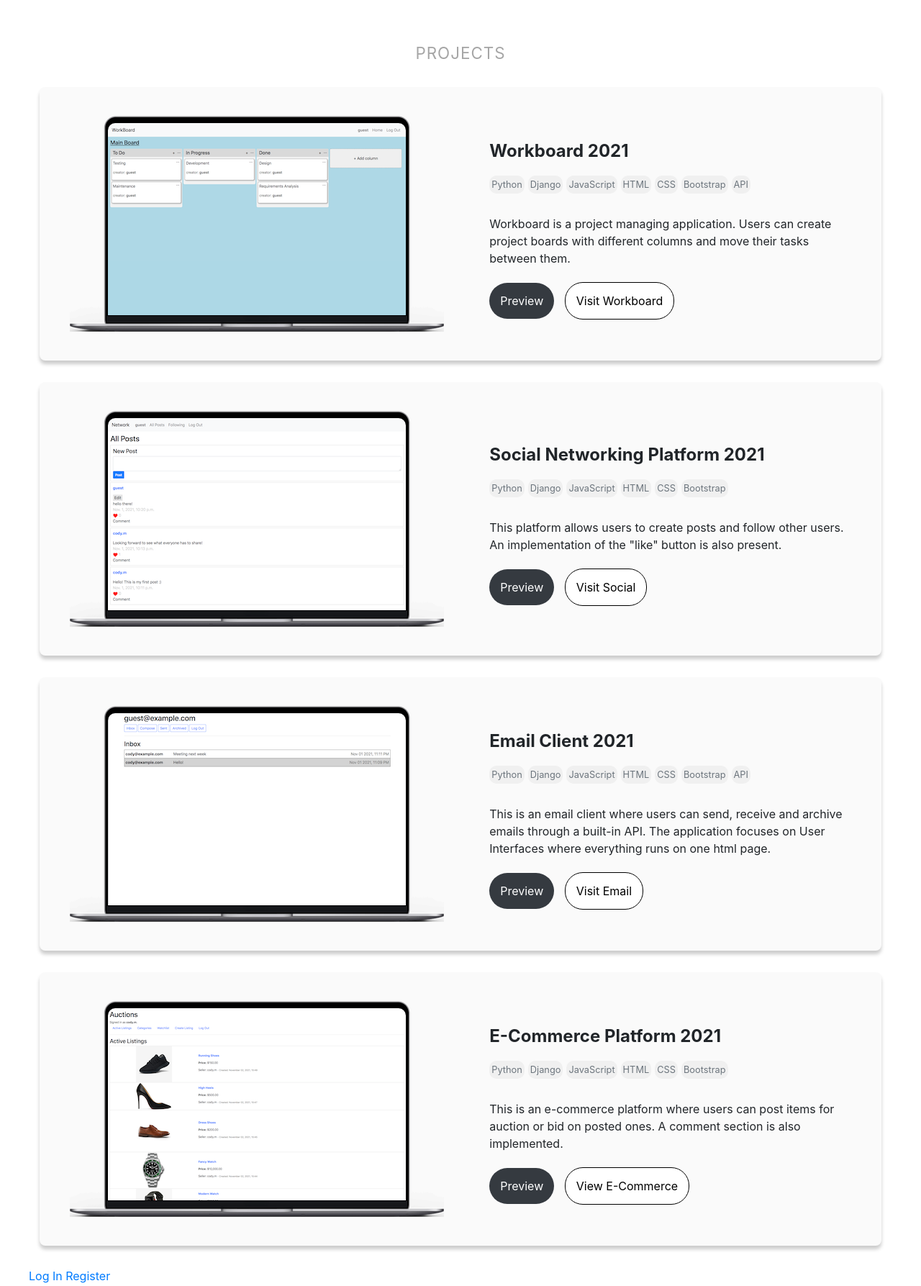
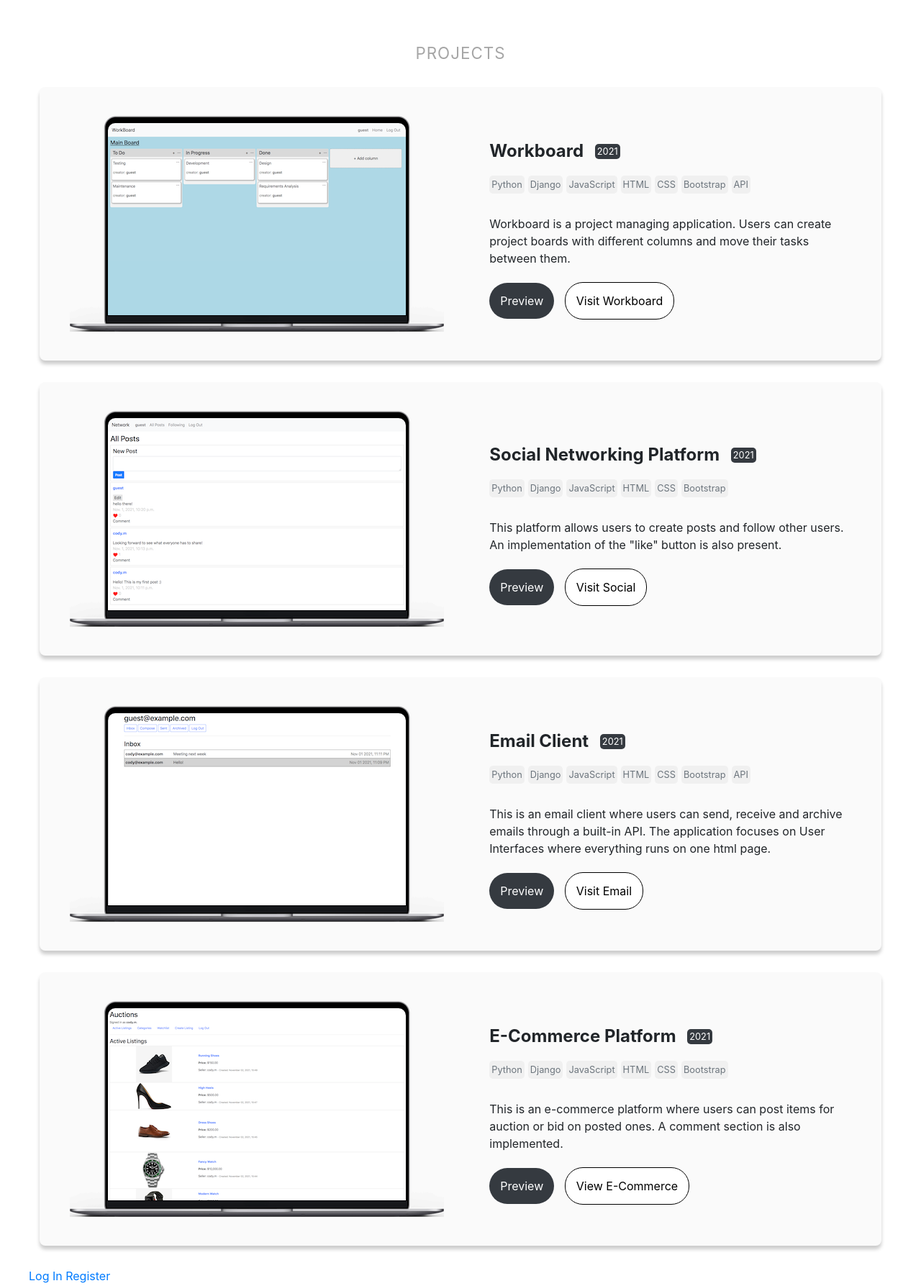
Before and after one commit to Cody06/portfolio-django, a Django app: page / in a window 1280 px wide. Shown: the part 543-2330 px from the top of the page at 72% size. Run offline with Django 3.2, Linux system fonts and the light colour scheme; some libraries are stand-ins or nearby versions.

Commit message:
Stylized the landing page

```diff
--- a/landing_page/static/landing_page/styles.css
+++ b/landing_page/static/landing_page/styles.css
@@ -262,16 +271,27 @@ nav {
 	font-size: 1.5rem;
 	font-weight: bold;
 }
+.project-title span {
+	font-size: 0.8rem;
+	font-weight: normal;
+	color: white;
+	background-color: #353A40;
+	border-radius: 5px;
+	margin-left: 10px;
+	padding: 3px;
+	vertical-align: middle;
+}
+
 .project-tools li {
 	font-size: 0.8rem;
+	background-color: #f0f0f0;
+	border-radius: 5px;
 	margin-right: 5px;
-	background-color: #f0f0f0;
-	border-radius: 10px;
 	padding: 3px;
 }
-.project-description {
-	margin: 30px 0px 35px 0px;
-}
+
+.project-description { margin: 30px 0px 35px 0px; }
+
 .project-btn {
 	background-color: white;
 	color: black;
--- a/landing_page/templates/landing_page/index.html
+++ b/landing_page/templates/landing_page/index.html
@@ -5,7 +5,7 @@
 	<head>
 		<meta charste="UTF-8">
 		<meta name="viewport" content="width=device-width, initial-scale=1.0">
-		<title>Portfolio{% block title %}{% endblock %}</title>
+		<title>Cody Miu{% block title %}{% endblock %}</title>
 		<!-- Add icon logo in the tab bar -->
 		<link rel="sortcut icon" href="{% static 'landing_page/pics/cm-logo.png' %}">
 
@@ -53,11 +53,13 @@
 
 
 				<div id="logo-links">
-					<a href="https://github.com/Cody06" target="_blank">
-						<img src="{% static 'landing_page/pics/github_square_50.png' %}" width="50" alt="Github link">
+					<a href="https://github.com/Cody06" target="_blank" >
+						<img src="{% static 'landing_page/pics/github_square_50.png' %}" width="50"
+						alt="Github link" class="up-down-animation">
 					</a>
 					<a href="http://www.linkedin.com/in/cody-miu" target="_blank">
-						<img src="{% static 'landing_page/pics/linkedin_square_50.png' %}" width="50"alt="LinkedIn link">
+						<img src="{% static 'landing_page/pics/linkedin_square_50.png' %}" width="50"
+						alt="LinkedIn link" class="up-down-animation">
 					</a>
 				</div>
 
@@ -73,13 +75,13 @@
 			<section id="projects" class="fade-in-animation">
 				<p>PROJECTS</p>
 				<!--____________________________ Workboard ____________________________-->
-				<div class="project-container">
+				<div class="project-container up-down-animation">
 					<div class="project-img">
 						<img src="{% static 'landing_page/pics/laptop_520.png' %}" width="520">
 						<img src="{% static 'landing_page/pics/workboard_414.png' %}" class="project-screenshot">
 					</div>
 					<div class="project-info">
-						<p class="project-title">Workboard 2021</p>
+						<p class="project-title">Workboard <span>2021</span></p>
 						<ul class="project-tools inline-list text-muted">
 							<li>Python</li>
 							<li>Django</li>
@@ -97,13 +99,13 @@
 					</div>
 				</div>
 				<!--____________________________ Social ____________________________-->
-				<div class="project-container">
+				<div class="project-container up-down-animation">
 					<div class="project-img">
 						<img src="{% static 'landing_page/pics/laptop_520.png' %}" width="520">
 						<img src="{% static 'landing_page/pics/social_414.png' %}" class="project-screenshot">
 					</div>
 					<div class="project-info">
-						<p class="project-title">Social Networking Platform 2021</p>
+						<p class="project-title">Social Networking Platform <span>2021</span></p>
 						<ul class="project-tools inline-list text-muted">
 							<li>Python</li>
 							<li>Django</li>
@@ -120,13 +122,13 @@
 					</div>
 				</div>
 				<!--____________________________ Email ____________________________-->
-				<div class="project-container">
+				<div class="project-container up-down-animation">
 					<div class="project-img">
 						<img src="{% static 'landing_page/pics/laptop_520.png' %}" width="520">
 						<img src="{% static 'landing_page/pics/email_414.png' %}" class="project-screenshot">
 					</div>
 					<div class="project-info">
-						<p class="project-title">Email Client 2021</p>
+						<p class="project-title">Email Client <span>2021</span></p>
 						<ul class="project-tools inline-list text-muted">
 							<li>Python</li>
 							<li>Django</li>
@@ -144,14 +146,14 @@
 					</div>
 				</div>
 				<!--____________________________ E-Commerce ____________________________-->
-				<div class="project-container">
+				<div class="project-container up-down-animation">
 					<div class="project-img">
 						<img src="{% static 'landing_page/pics/laptop_520.png' %}" width="520">
 						<img src="{% static 'landing_page/pics/commerce_414.png' %}" class="project-screenshot">
 					</div>
 
 					<div class="project-info">
-						<p class="project-title">E-Commerce Platform 2021</p>
+						<p class="project-title">E-Commerce Platform <span>2021</span></p>
 						<ul class="project-tools inline-list text-muted">
 							<li>Python</li>
 							<li>Django</li>
```
Also changed, not shown: other parts of landing_page/static/landing_page/styles.css (+29 -20 lines), db.sqlite3.
